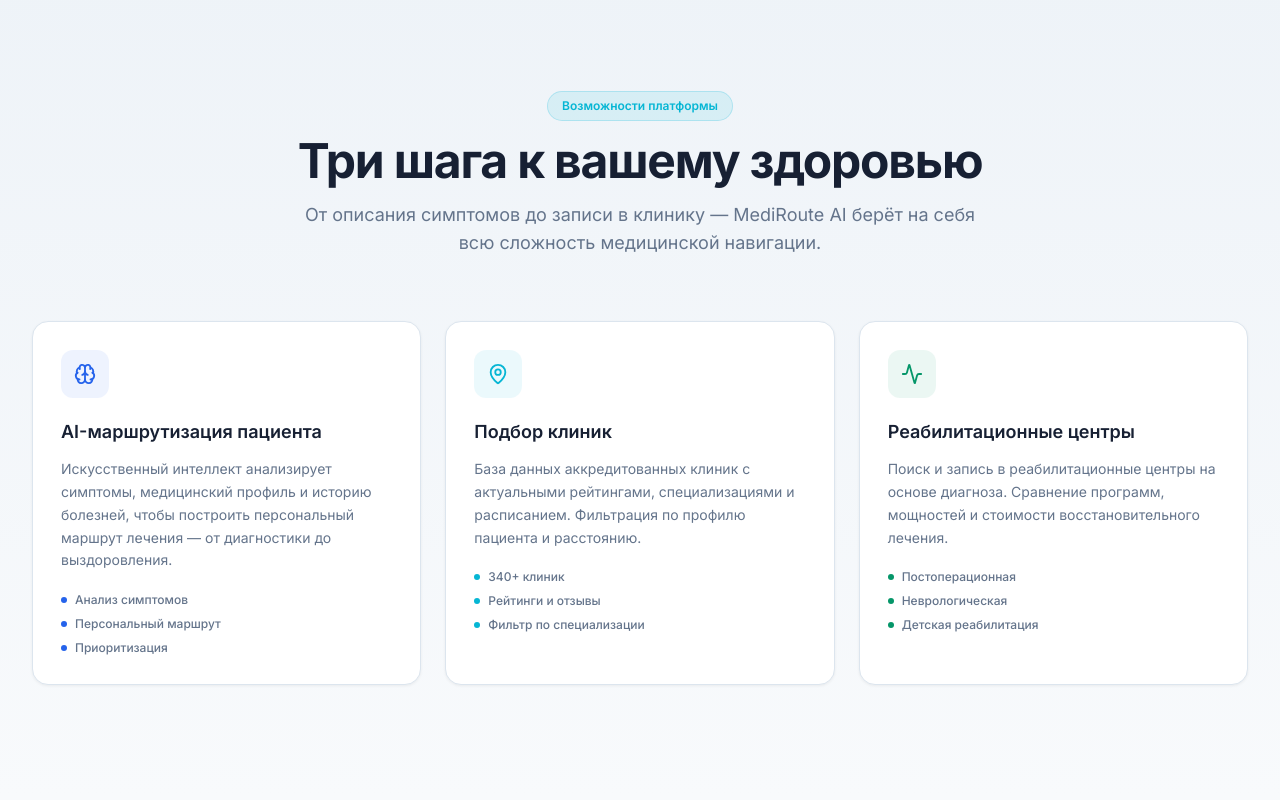
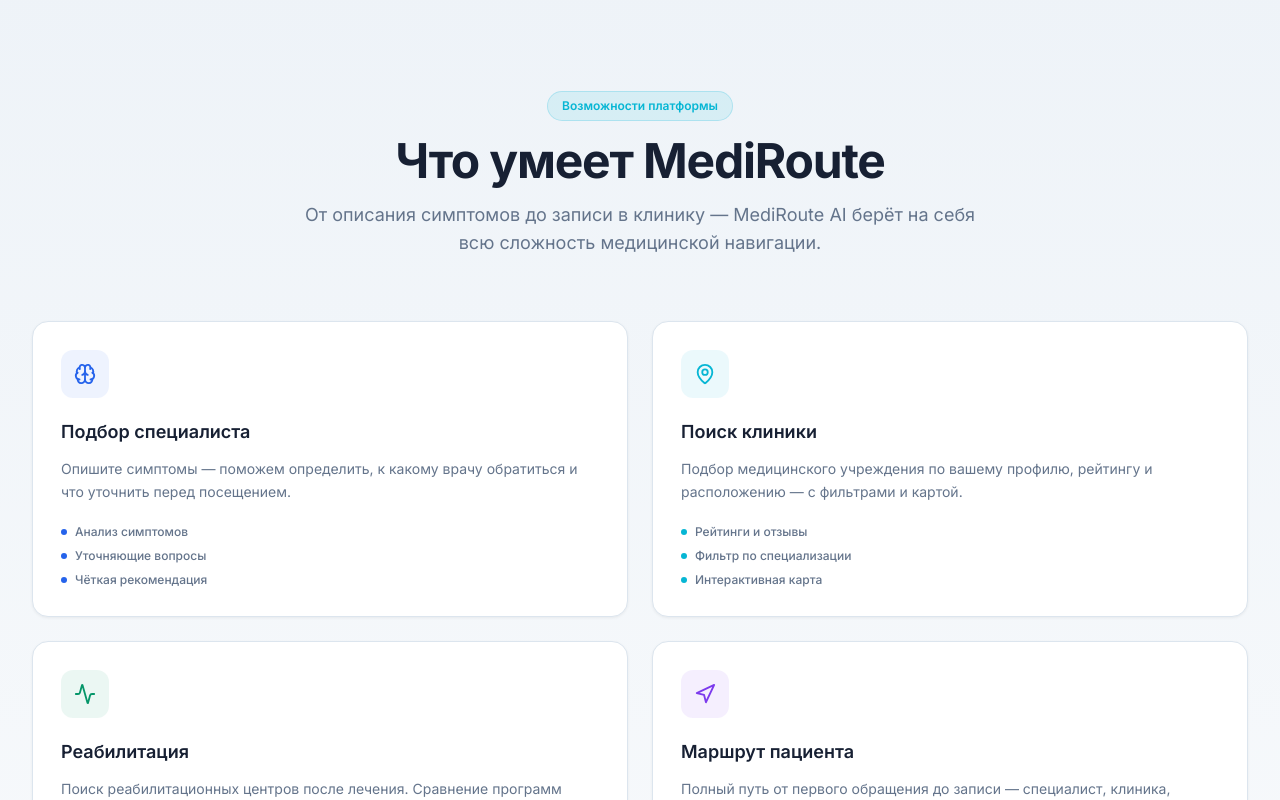
Before and after one commit to Arich-nextgen-1/hackatnh, a Next.js app: page / in a window 1280 px wide. Shown: the part 860-1660 px from the top of the page. Built offline with nearby package versions, Linux system fonts and the light colour scheme.

Commit message:
Product UX: replace stat cards with value features, rename AI labels, add 4th feature card

```diff
--- a/components/dashboard/HomeView.tsx
+++ b/components/dashboard/HomeView.tsx
@@ -446,8 +446,8 @@
                   <Sparkles size={16} className="text-white" />
                 </div>
                 <div>
-                  <div className="text-sm font-semibold text-[#172033]">AI Консультация</div>
-                  <div className="text-xs text-[#64748B]">Опишите ситуацию — AI подберёт маршрут</div>
+                  <div className="text-sm font-semibold text-[#172033]">Что вас беспокоит?</div>
+                  <div className="text-xs text-[#64748B]">Опишите ситуацию — подберём специалиста и клинику</div>
                 </div>
               </div>
 
@@ -496,35 +496,36 @@
                     !description.trim() ? 'opacity-50 cursor-not-allowed' : ''
                   }`}
                 >
-                  Продолжить
+                  Начать анализ
                   <ArrowRight size={15} />
                 </motion.button>
               </div>
             </motion.div>
 
-            {/* Stats row */}
+            {/* Feature value cards */}
             <motion.div
               initial={{ opacity: 0, y: 20 }}
               animate={{ opacity: 1, y: 0 }}
               transition={{ duration: 0.4, delay: 0.18 }}
-              className="grid grid-cols-2 sm:grid-cols-3 gap-4"
+              className="grid grid-cols-2 gap-4"
             >
               {[
-                { label: 'Клиник в базе', value: '10 основных', color: '#2563EB' },
-                { label: 'Реабилитационных центров', value: '10 основных', color: '#06B6D4' },
-                { label: 'Активный AI-помощник', value: 'Grok 2.0', color: '#64748B' },
-              ].map((stat) => (
+                { label: 'Подбор специалиста', desc: 'Определим, к какому врачу обратиться', color: '#2563EB', bg: '#EEF3F8' },
+                { label: 'Поиск клиники', desc: 'По профилю, рейтингу и расположению', color: '#06B6D4', bg: '#EFF9FB' },
+                { label: 'Реабилитация', desc: 'Центры восстановления после лечения', color: '#059669', bg: '#ECFDF5' },
+                { label: 'Маршрут пациента', desc: 'От первого обращения до записи', color: '#7C3AED', bg: '#F5F3FF' },
+              ].map((card) => (
                 <div
-                  key={stat.label}
+                  key={card.label}
                   className="bg-card rounded-xl border border-[#DCE5EE] px-4 py-4 shadow-[0_1px_2px_0_rgb(0,0,0,0.04)]"
                 >
                   <div
-                    className="text-2xl font-bold tracking-tight mb-0.5"
-                    style={{ color: stat.color }}
+                    className="text-xs font-bold mb-1"
+                    style={{ color: card.color }}
                   >
-                    {stat.value}
+                    {card.label}
                   </div>
-                  <div className="text-xs text-[#64748B] font-medium">{stat.label}</div>
+                  <div className="text-xs text-[#64748B] leading-relaxed">{card.desc}</div>
                 </div>
               ))}
             </motion.div>
--- a/components/landing/FeaturesSection.tsx
+++ b/components/landing/FeaturesSection.tsx
@@ -1,35 +1,44 @@
 'use client';
 
 import { motion } from 'framer-motion';
-import { Brain, MapPin, Activity } from 'lucide-react';
+import { Brain, MapPin, Activity, Navigation } from 'lucide-react';
 
 const features = [
   {
     icon: Brain,
-    title: 'AI-маршрутизация пациента',
+    title: 'Подбор специалиста',
     description:
-      'Искусственный интеллект анализирует симптомы, медицинский профиль и историю болезней, чтобы построить персональный маршрут лечения — от диагностики до выздоровления.',
+      'Опишите симптомы — поможем определить, к какому врачу обратиться и что уточнить перед посещением.',
     color: '#2563EB',
     bg: 'rgb(37 99 235 / 0.08)',
-    highlights: ['Анализ симптомов', 'Персональный маршрут', 'Приоритизация'],
+    highlights: ['Анализ симптомов', 'Уточняющие вопросы', 'Чёткая рекомендация'],
   },
   {
     icon: MapPin,
-    title: 'Подбор клиник',
+    title: 'Поиск клиники',
     description:
-      'База данных аккредитованных клиник с актуальными рейтингами, специализациями и расписанием. Фильтрация по профилю пациента и расстоянию.',
+      'Подбор медицинского учреждения по вашему профилю, рейтингу и расположению — с фильтрами и картой.',
     color: '#06B6D4',
     bg: 'rgb(6 182 212 / 0.08)',
-    highlights: ['340+ клиник', 'Рейтинги и отзывы', 'Фильтр по специализации'],
+    highlights: ['Рейтинги и отзывы', 'Фильтр по специализации', 'Интерактивная карта'],
   },
   {
     icon: Activity,
-    title: 'Реабилитационные центры',
+    title: 'Реабилитация',
     description:
-      'Поиск и запись в реабилитационные центры на основе диагноза. Сравнение программ, мощностей и стоимости восстановительного лечения.',
+      'Поиск реабилитационных центров после лечения. Сравнение программ восстановления и подбор по диагнозу.',
     color: '#059669',
     bg: 'rgb(5 150 105 / 0.08)',
     highlights: ['Постоперационная', 'Неврологическая', 'Детская реабилитация'],
+  },
+  {
+    icon: Navigation,
+    title: 'Маршрут пациента',
+    description:
+      'Полный путь от первого обращения до записи — специалист, клиника, реабилитация в едином последовательном плане.',
+    color: '#7C3AED',
+    bg: 'rgb(124 58 237 / 0.08)',
+    highlights: ['Единый маршрут', 'Персонализация', 'История обращений'],
   },
 ];
 
@@ -63,7 +72,7 @@
             Возможности платформы
           </div>
           <h2 className="text-4xl lg:text-5xl font-bold text-[#172033] tracking-tight mb-4">
-            Три шага к вашему здоровью
+            Что умеет MediRoute
           </h2>
           <p className="text-lg text-[#64748B] max-w-2xl mx-auto">
             От описания симптомов до записи в клинику — MediRoute AI берёт на себя
@@ -76,7 +85,7 @@
           initial="hidden"
           whileInView="show"
           viewport={{ once: true }}
-          className="grid md:grid-cols-3 gap-6"
+          className="grid md:grid-cols-2 gap-6"
         >
           {features.map((feature) => (
             <motion.div
```
